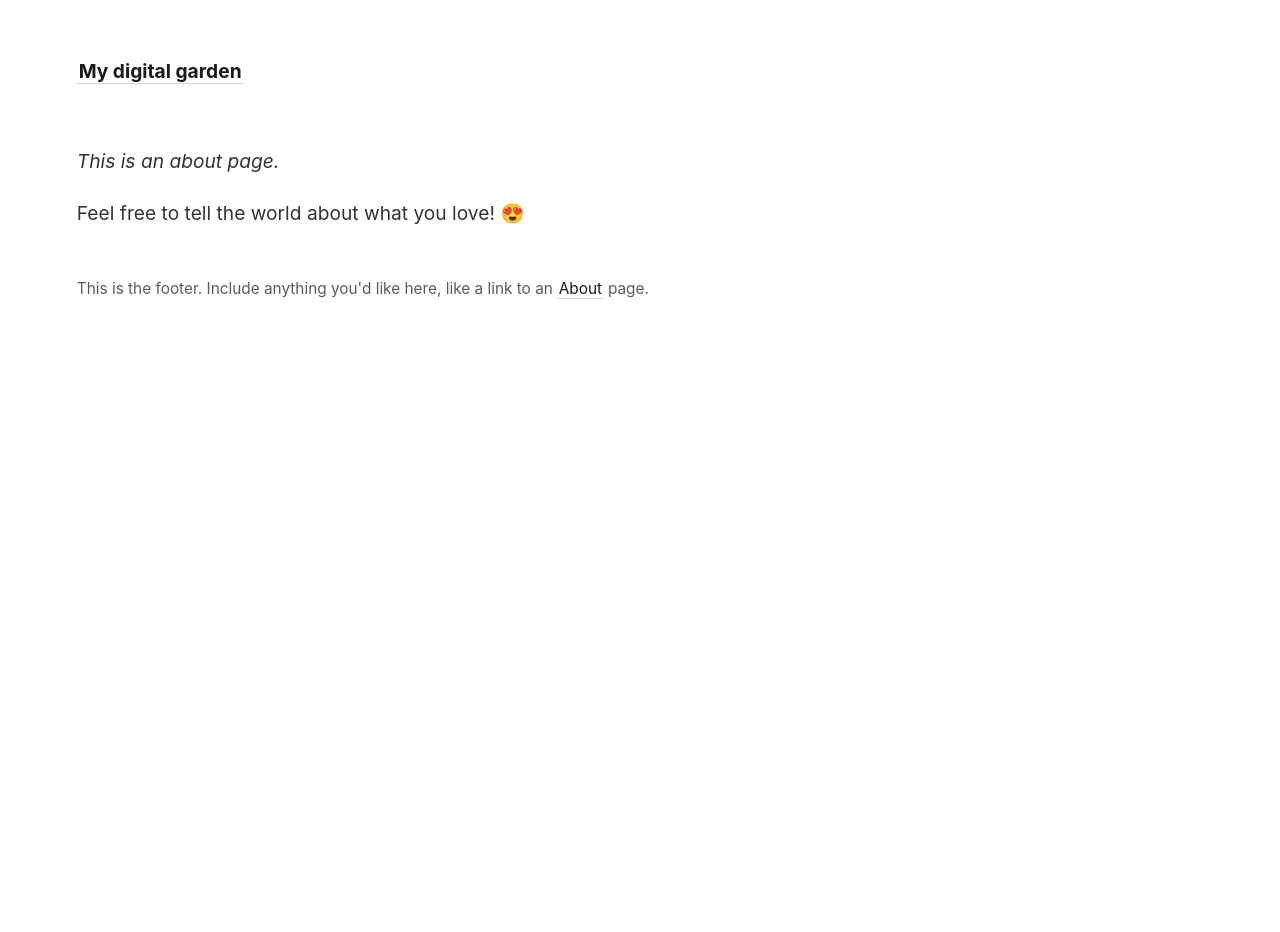
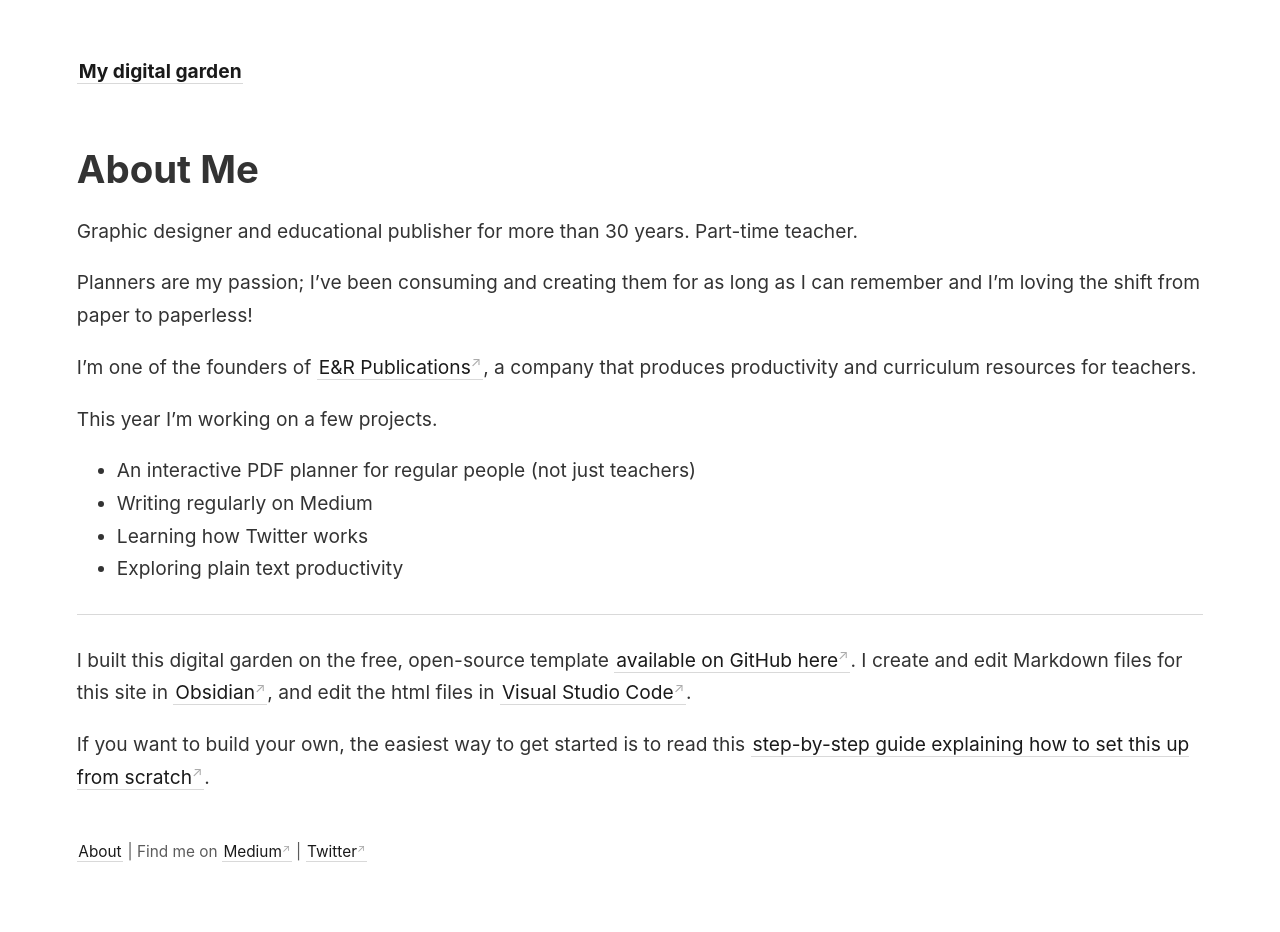
Before and after one commit to miscemw/Paper-Less, a Jekyll site: the page built from _pages/about.md, in a window 1280 px wide. Built offline with Jekyll 4.4.1, drawn with Linux system fonts in a browser that asks for light colours; before the commit the page ends 900 px from its top, so only the background shows below that.

Commit message:
Updated About and Footer pages

```diff
--- a/_includes/footer.html
+++ b/_includes/footer.html
@@ -1 +1 @@
-This is the footer. Include anything you'd like here, like a link to an <a class="internal-link" href="/about">About</a> page.
+<a class="internal-link" href="/about">About</a> | Find me on <a href = "https://miscellaneplans.medium.com" target = "_blank">Medium</a> | <a href = "https://twitter.com/miscellaneplans" target = "_blank">Twitter</a>
--- a/_pages/about.md
+++ b/_pages/about.md
@@ -4,6 +4,20 @@ title: About
 permalink: /about
 ---
 
-*This is an about page.*
+# About Me
+Graphic designer and educational publisher for more than 30 years. Part-time teacher.
 
-Feel free to tell the world about what you love! 😍
+Planners are my passion; I’ve been consuming and creating them for as long as I can remember and I’m loving the shift from paper to paperless!
+
+I'm one of the founders of [E&R Publications](https://eandrpublications.com.au/), a company that produces productivity and curriculum resources for teachers.
+
+This year I'm working on a few projects.
+- An interactive PDF planner for regular people (not just teachers)
+- Writing regularly on Medium
+- Learning how Twitter works
+- Exploring plain text productivity
+
+---
+I built this digital garden on the free, open-source template [available on GitHub here](https://github.com/maximevaillancourt/digital-garden-jekyll-template). I create and edit Markdown files for this site in [Obsidian](http://obsidian.md), and edit the html files in [Visual Studio Code](https://code.visualstudio.com).
+
+If you want to build your own, the easiest way to get started is to read this [step-by-step guide explaining how to set this up from scratch](https://maximevaillancourt.com/blog/setting-up-your-own-digital-garden-with-jekyll).
```
Also changed, not shown: 1 other file.
